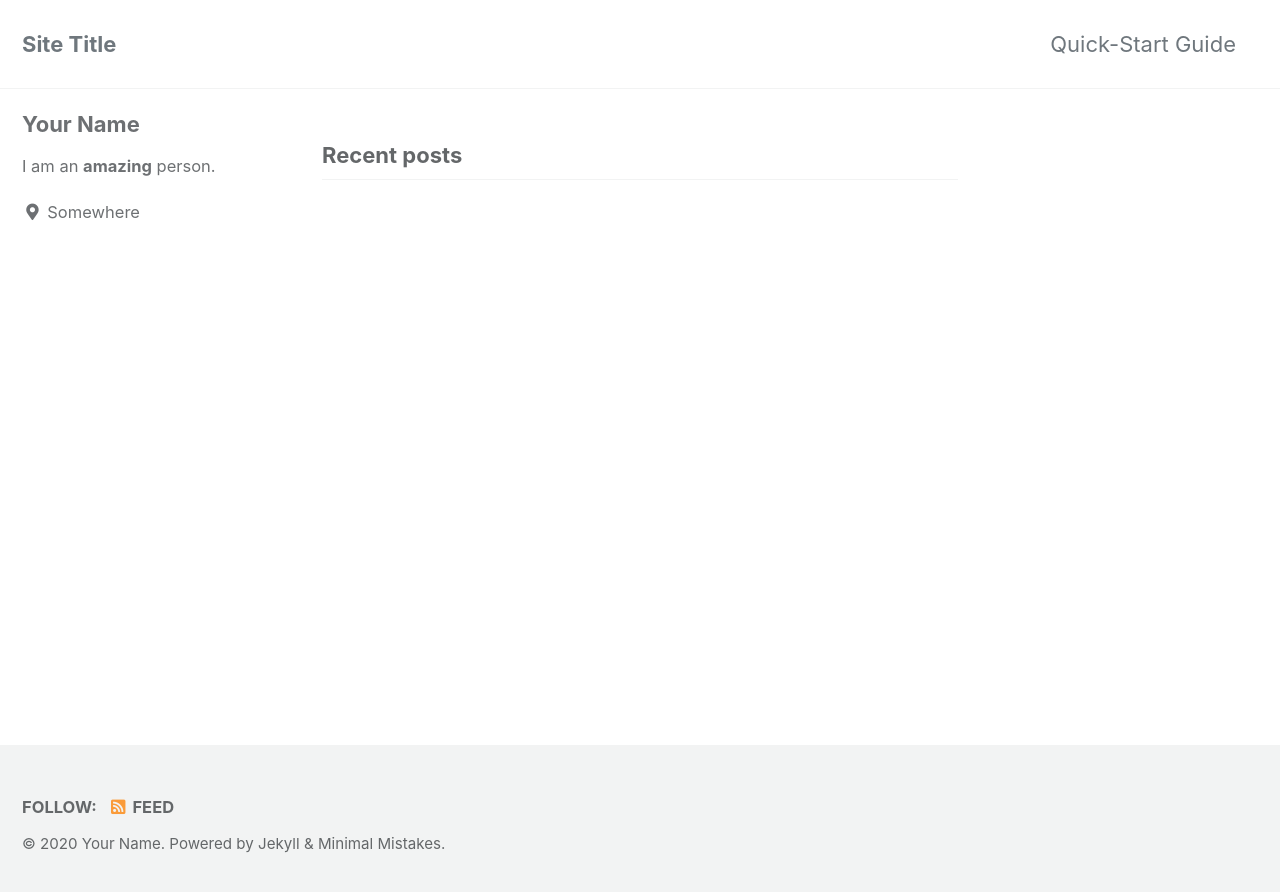
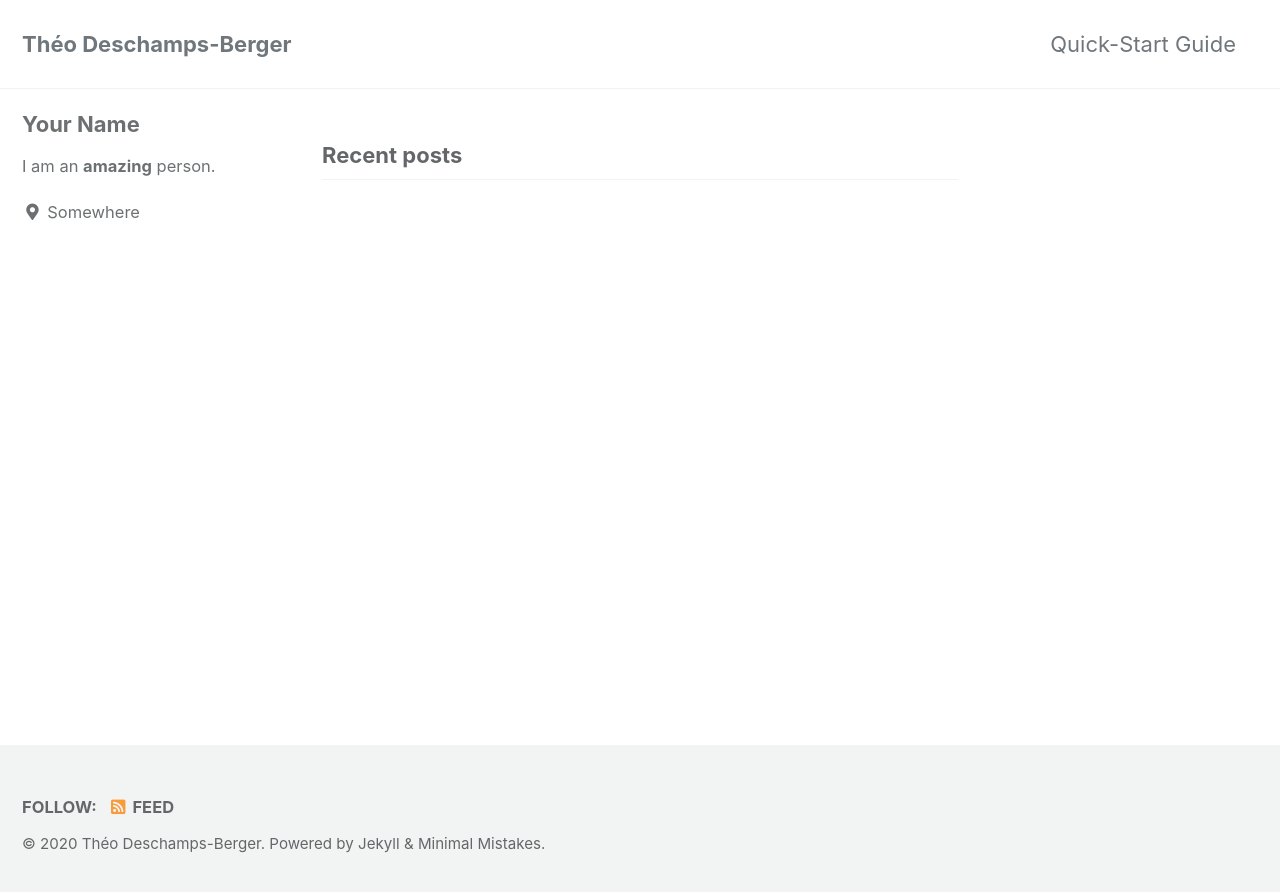
Before and after one commit to Theodb/theodb.github.io, a Jekyll site: the page built from index.html, in a window 1280 px wide. Shown: the top 892 px of the page. Built offline with Jekyll 4.4.1, drawn with Linux system fonts in a browser that asks for light colours; cached includes are drawn as plain includes; the list of posts is cut into pages by our own code.

Commit message:
Update _config.yml

```diff
--- a/_config.yml
+++ b/_config.yml
@@ -16,11 +16,11 @@ minimal_mistakes_skin    : "default" # "air", "aqua", "contrast", "dark", "dirt"
 
 # Site Settings
 locale                   : "en-US"
-title                    : "Site Title"
+title                    : "Théo Deschamps-Berger"
 title_separator          : "-"
 subtitle                 : # site tagline that appears below site title in masthead
-name                     : "Your Name"
-description              : "An amazing website."
+name                     : "Théo Deschamps-Berger"
+description              : "Portfolio"
 url                      : # the base hostname & protocol for your site e.g. "https://mmistakes.github.io"
 baseurl                  : # the subpath of your site, e.g. "/blog"
 repository               : # GitHub username/repo-name e.g. "mmistakes/minimal-mistakes"
```
